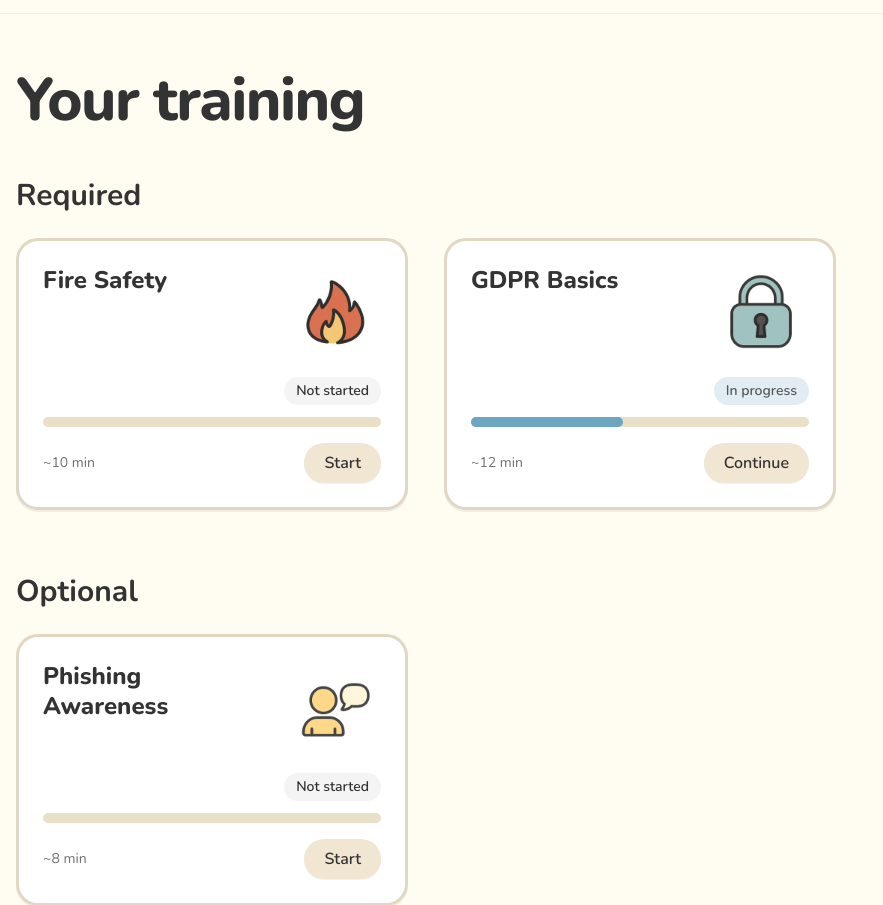
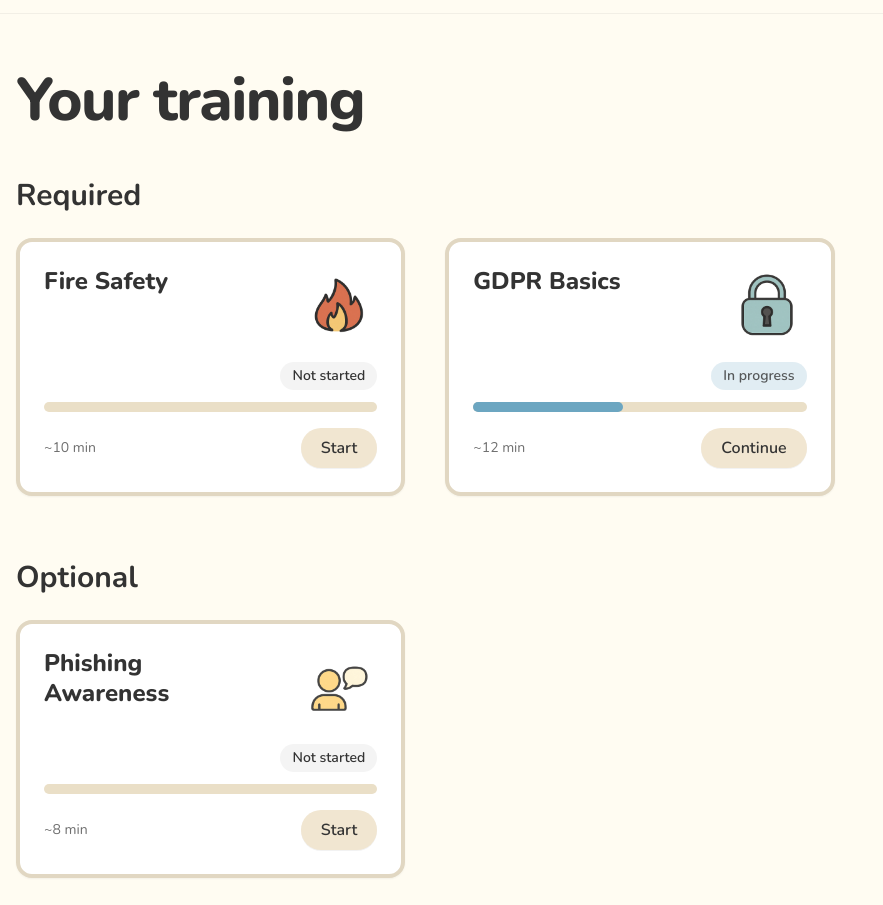
Before and after one commit to benlowesofficial-hub/pebble-lms, a website: page public/learn.html in a window 1280 px wide. Shown: the part 75-980 px from the top of the page, without its empty margins (0-883 px from the left). Drawn offline with nearby package versions, Linux system fonts and the light colour scheme; files that its build step writes are made by us from their sources.

Commit message:
Update learn.html

```diff
--- a/public/learn.html
+++ b/public/learn.html
@@ -16,12 +16,10 @@
   <!-- Header -->
   <header class="sticky top-0 z-10 bg-paper/90 backdrop-blur border-b border-black/5">
     <div class="mx-auto max-w-7xl px-4 py-4 flex items-center justify-between">
-      <!-- Logo acts as Home -->
       <a href="/index.html" class="flex items-center gap-3">
         <img src="/assets/PebbleLogo.png" alt="Pebble" class="h-12 md:h-14" />
         <span class="sr-only">Home</span>
       </a>
-      <!-- right side reserved for user menu later -->
       <div class="text-sm opacity-0 select-none">.</div>
     </div>
   </header>
@@ -30,28 +28,26 @@
     <!-- Page title -->
     <h1 class="text-5xl md:text-6xl font-extrabold tracking-tight mb-12">Your training</h1>
 
-    <!-- Required section -->
+    <!-- Required -->
     <section class="mb-16">
       <h2 class="text-3xl font-bold mb-6">Required</h2>
 
-      <div class="grid grid-cols-1 sm:grid-cols-2 lg:grid-cols-3 gap-9">
+      <div class="grid grid-cols-1 sm:grid-cols-2 lg:grid-cols-3 gap-10">
         <!-- Card: Fire Safety -->
-        <article class="bg-white rounded-[22px] border-[3px] border-[#E1D7C2] shadow-[0_2px_0_rgba(0,0,0,0.06)] p-5 md:p-6">
-          <!-- top row: title + icon -->
-          <div class="flex items-start justify-between gap-4">
+        <article class="bg-white rounded-2xl border-4 border-[#E1D7C2] shadow-sm p-6">
+          <div class="flex items-start justify-between gap-6">
             <h3 class="text-2xl font-extrabold leading-tight">Fire Safety</h3>
-            <img src="/assets/icons/fire.png" alt="Fire Safety icon" class="h-24 w-24 object-contain" />
+            <img src="/assets/icons/fire.png" alt="Fire Safety icon" class="h-20 w-20 object-contain" />
           </div>
 
           <div class="mt-4 space-y-3">
-            <!-- status chip -->
             <div class="flex items-center justify-end">
               <span class="text-xs md:text-sm font-semibold rounded-full px-3 py-1 bg-charcoal/5">Not started</span>
             </div>
 
             <!-- progress -->
             <div aria-label="Progress" class="h-2.5 w-full rounded-full bg-[#EADFC7]">
-              <div class="h-2.5 rounded-full bg-pebbleTeal" style="width: 0%"></div>
+              <div class="h-2.5 rounded-full bg-pebbleTeal" style="width:0%"></div>
             </div>
 
             <div class="flex items-center justify-between pt-1">
@@ -65,10 +61,10 @@
         </article>
 
         <!-- Card: GDPR Basics -->
-        <article class="bg-white rounded-[22px] border-[3px] border-[#E1D7C2] shadow-[0_2px_0_rgba(0,0,0,0.06)] p-5 md:p-6">
-          <div class="flex items-start justify-between gap-4">
+        <article class="bg-white rounded-2xl border-4 border-[#E1D7C2] shadow-sm p-6">
+          <div class="flex items-start justify-between gap-6">
             <h3 class="text-2xl font-extrabold leading-tight">GDPR Basics</h3>
-            <img src="/assets/icons/lock.png" alt="GDPR Basics icon" class="h-24 w-24 object-contain" />
+            <img src="/assets/icons/lock.png" alt="GDPR Basics icon" class="h-20 w-20 object-contain" />
           </div>
 
           <div class="mt-4 space-y-3">
@@ -77,7 +73,7 @@
             </div>
 
             <div aria-label="Progress" class="h-2.5 w-full rounded-full bg-[#EADFC7]">
-              <div class="h-2.5 rounded-full bg-gentleBlue" style="width: 45%"></div>
+              <div class="h-2.5 rounded-full bg-gentleBlue" style="width:45%"></div>
             </div>
 
             <div class="flex items-center justify-between pt-1">
@@ -90,21 +86,19 @@
           </div>
         </article>
 
-        <!-- Spacer to show 3-column balance on desktop -->
         <div class="hidden lg:block"></div>
       </div>
     </section>
 
-    <!-- Optional section -->
+    <!-- Optional -->
     <section>
       <h2 class="text-3xl font-bold mb-6">Optional</h2>
 
-      <div class="grid grid-cols-1 sm:grid-cols-2 lg:grid-cols-3 gap-9">
-        <!-- Card: Phishing Awareness -->
-        <article class="bg-white rounded-[22px] border-[3px] border-[#E1D7C2] shadow-[0_2px_0_rgba(0,0,0,0.06)] p-5 md:p-6">
-          <div class="flex items-start justify-between gap-4">
+      <div class="grid grid-cols-1 sm:grid-cols-2 lg:grid-cols-3 gap-10">
+        <article class="bg-white rounded-2xl border-4 border-[#E1D7C2] shadow-sm p-6">
+          <div class="flex items-start justify-between gap-6">
             <h3 class="text-2xl font-extrabold leading-tight">Phishing Awareness</h3>
-            <img src="/assets/icons/speech.png" alt="Phishing icon" class="h-24 w-24 object-contain" />
+            <img src="/assets/icons/speech.png" alt="Phishing icon" class="h-20 w-20 object-contain" />
           </div>
 
           <div class="mt-4 space-y-3">
@@ -113,7 +107,7 @@
             </div>
 
             <div aria-label="Progress" class="h-2.5 w-full rounded-full bg-[#EADFC7]">
-              <div class="h-2.5 rounded-full bg-softYellow" style="width: 0%"></div>
+              <div class="h-2.5 rounded-full bg-softYellow" style="width:0%"></div>
             </div>
 
             <div class="flex items-center justify-between pt-1">
```
